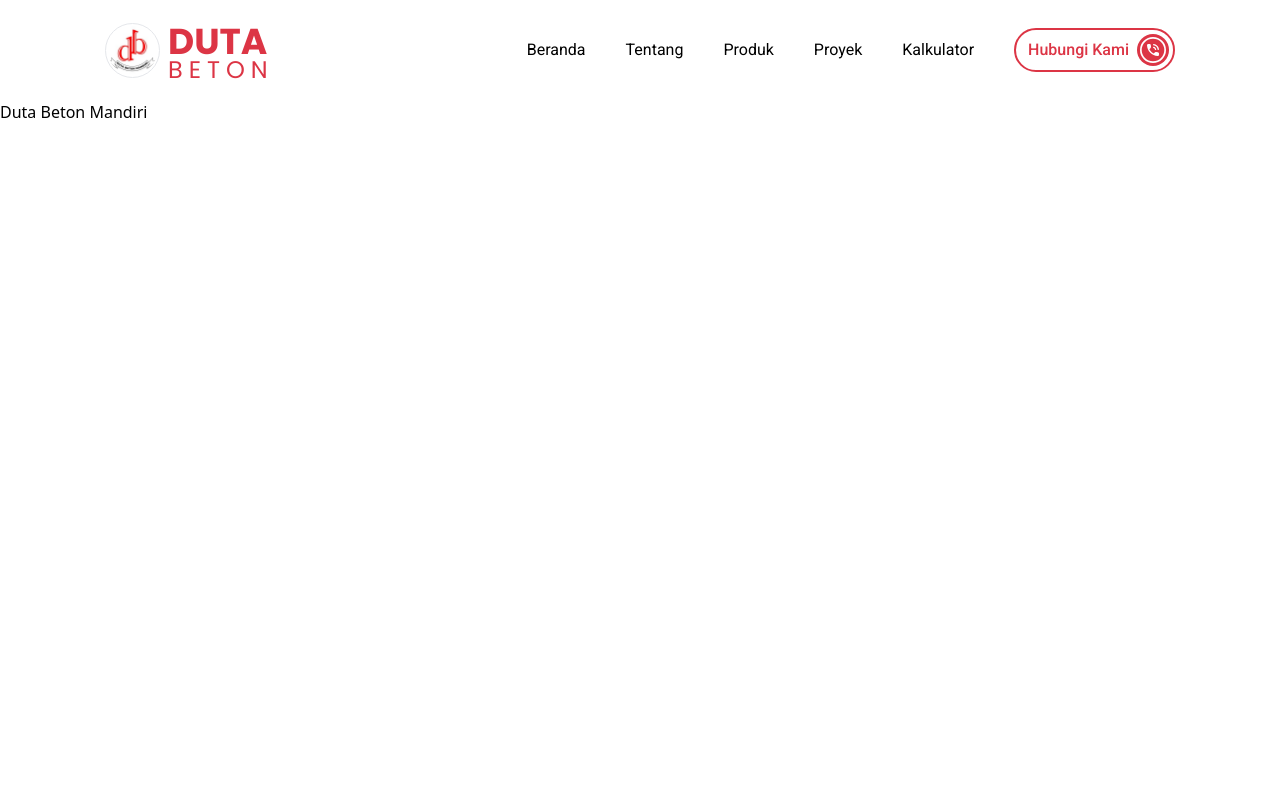
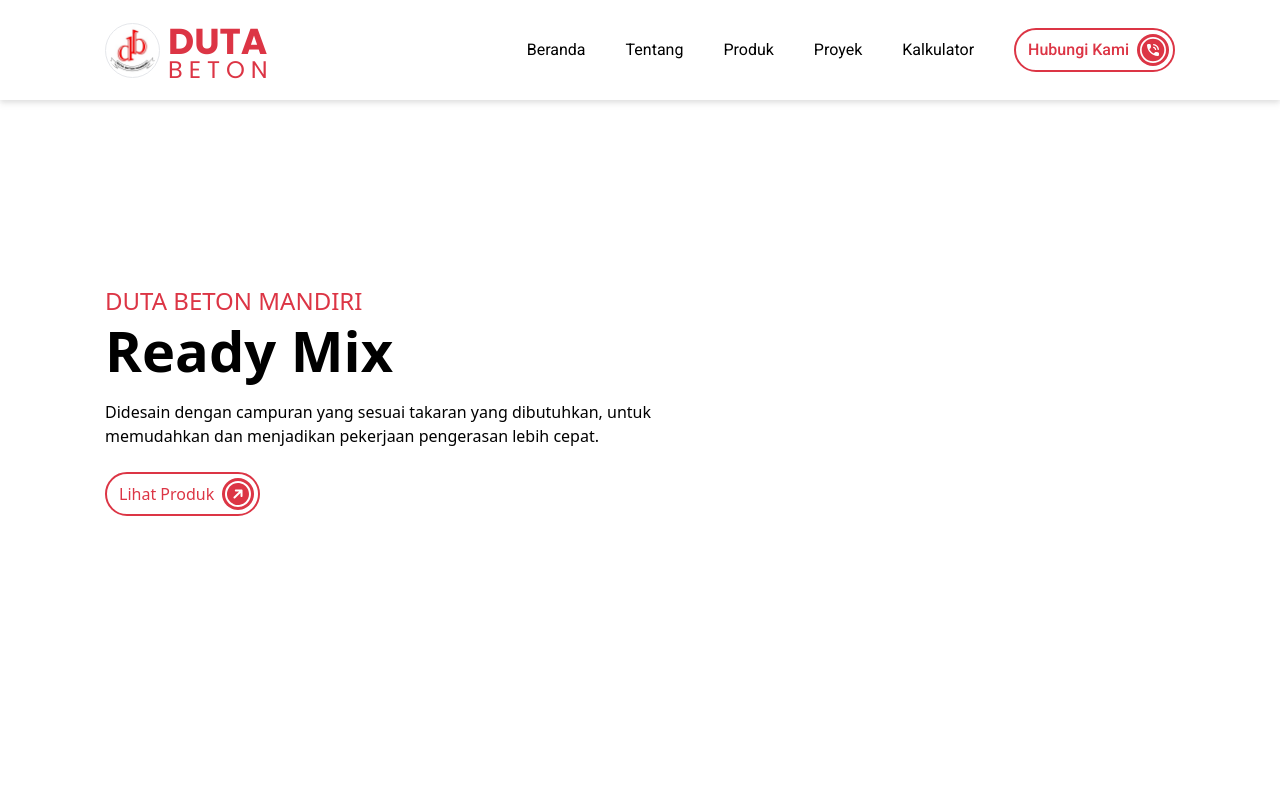
Before and after one commit to Faizululum/Duta-Beton-Website, a Next.js app: page / in a window 1280 px wide. Shown: the top 800 px of the page. Built offline with nearby package versions, Linux system fonts and the light colour scheme.

Commit message:
feat: create hero layout component

```diff
--- a/src/app/page.js
+++ b/src/app/page.js
@@ -1,9 +1,9 @@
-import Image from "next/image";
+import HeroLayout from "@/components/layout/HeroLayout";
 
 export default function Home() {
   return (
-    <div className="h-screen">
-      <h1>Duta Beton Mandiri</h1>
+    <div className="h-screen flex items-center">
+      <HeroLayout />
     </div>
   );
 }
--- a/src/components/general/Navbar.jsx
+++ b/src/components/general/Navbar.jsx
@@ -4,7 +4,7 @@ import Logo from "../ui/Logo";
 
 export default function Navbar() {
   return (
-    <div className="h-[100px] w-full flex justify-between items-center px-bold-4xl font-roboto font-normal">
+    <nav className="h-[100px] w-full flex justify-between items-center px-bold-4xl font-roboto font-normal fixed drop-shadow-md bg-white">
       <Logo />
       <div className="flex gap-10 items-center">
         <Link href="/">Beranda</Link>
@@ -13,9 +13,9 @@ export default function Navbar() {
         <Link href="/project">Proyek</Link>
         <Link href="/calculator">Kalkulator</Link>
         <Link href="/contact">
-            <Button label="Hubungi Kami" icon="phoneRed" variant="outline" />
+          <Button label="Hubungi Kami" icon="phoneRed" variant="outline" />
         </Link>
       </div>
-    </div>
+    </nav>
   );
 }
--- /dev/null
+++ b/src/components/layout/HeroLayout.jsx
@@ -0,0 +1,19 @@
+import Button from "../general/Button";
+
+export default function HeroLayout() {
+  return (
+    <div className="flex flex-col items-start w-[558px] ml-bold-4xl gap-regular-lg">
+      <div>
+        <h2 className="text-desk-h5 font-medium uppercase text-primary-red">Duta Beton Mandiri</h2>
+        <div className="flex flex-col gap-regular-sm">
+          <h1 className="text-desk-h1 font-bold">Ready Mix</h1>
+          <p className="text-desk-tagline font-medium">
+            Didesain dengan campuran yang sesuai takaran yang dibutuhkan, untuk
+            memudahkan dan menjadikan pekerjaan pengerasan lebih cepat.
+          </p>
+        </div>
+      </div>
+      <Button label="Lihat Produk" icon="arrowRed" variant="outline" />
+    </div>
+  );
+}
```
Also changed, not shown: public/icons/arrow_red.svg (added).
